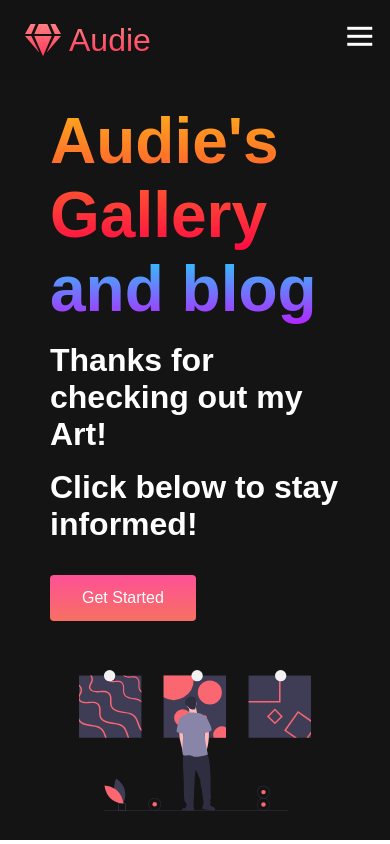
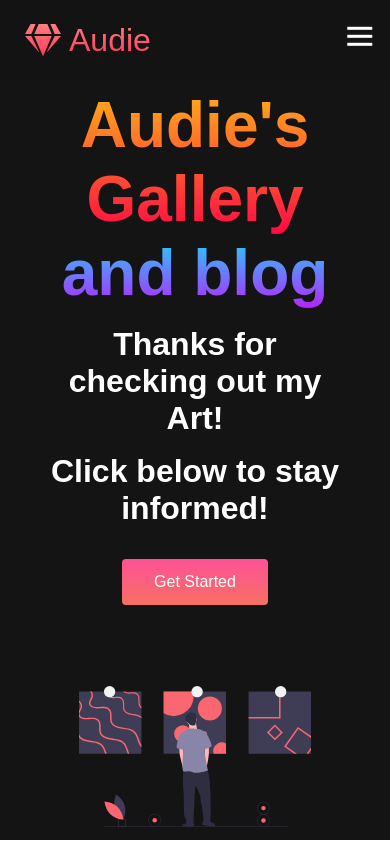
Before and after one commit to AudieRaymos/GalleryProject, a plain HTML site: page index.html in a window 390 px wide. Drawn offline with Linux system fonts and the light colour scheme.

Commit message:
main content rule

```diff
--- a/styles.css
+++ b/styles.css
@@ -307,4 +307,9 @@
         margin: 0 auto;
         height: 90vh;
     }
+
+    .main__content {
+        text-align: center;
+        margin-bottom: 4rem;
+    }
 }
```
